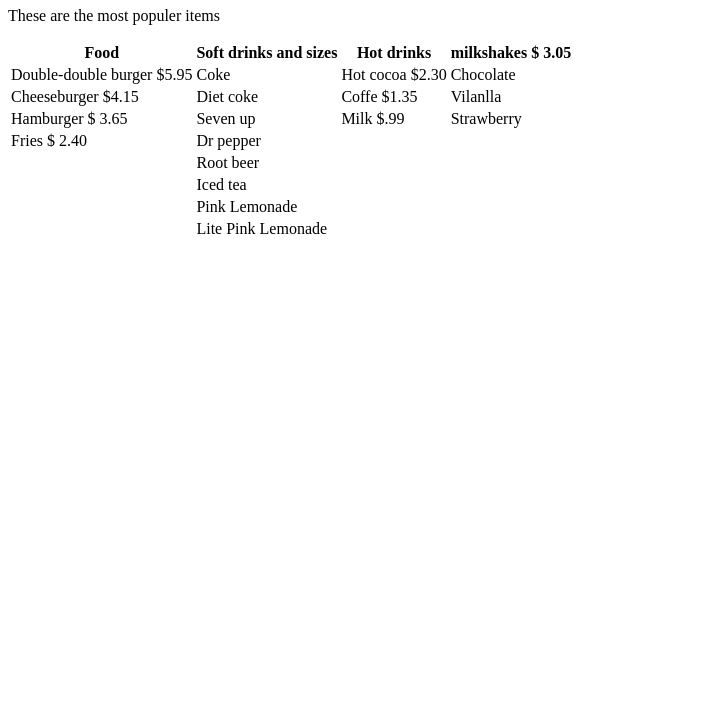
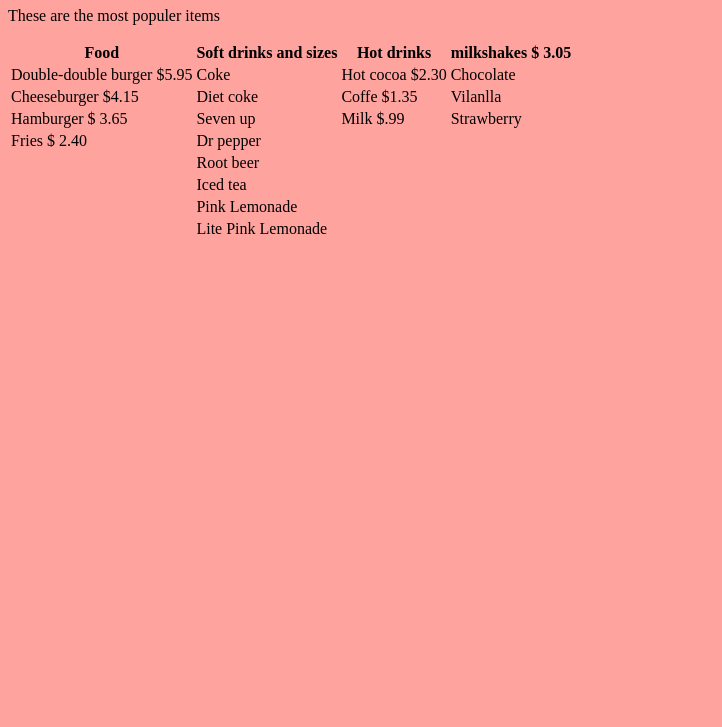
Before and after one commit to Cargir22/in-and-out-menu, a plain HTML site: page index.html in a window 1280 px wide. Shown: the part 73-800 px from the top of the page, without its empty margins (0-722 px from the left). Drawn offline with Linux system fonts and the light colour scheme.

Commit message:
Add files via upload

```diff
--- a/index.html
+++ b/index.html
@@ -3,6 +3,7 @@
 <head>
 
 	<title>Best of In and Out</title>
+	<link href="style.css" type="text/css" rel="stylesheet"/>
 </head>
 <body>
 
@@ -55,9 +56,8 @@
         <td></td>
         <td>Lite Pink Lemonade</td>
 
-
-	</table>
-
+       </tr>
+   </table>
 
 </body>
 </html>
--- /dev/null
+++ b/style.css
@@ -0,0 +1,4 @@
+
+body{
+	background-color: #ffa39f;
+}
```
